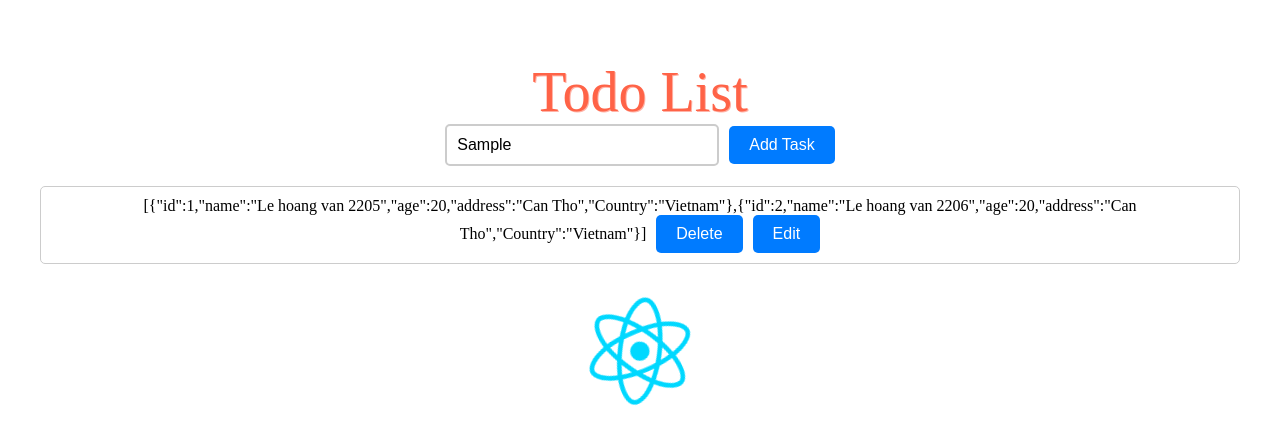
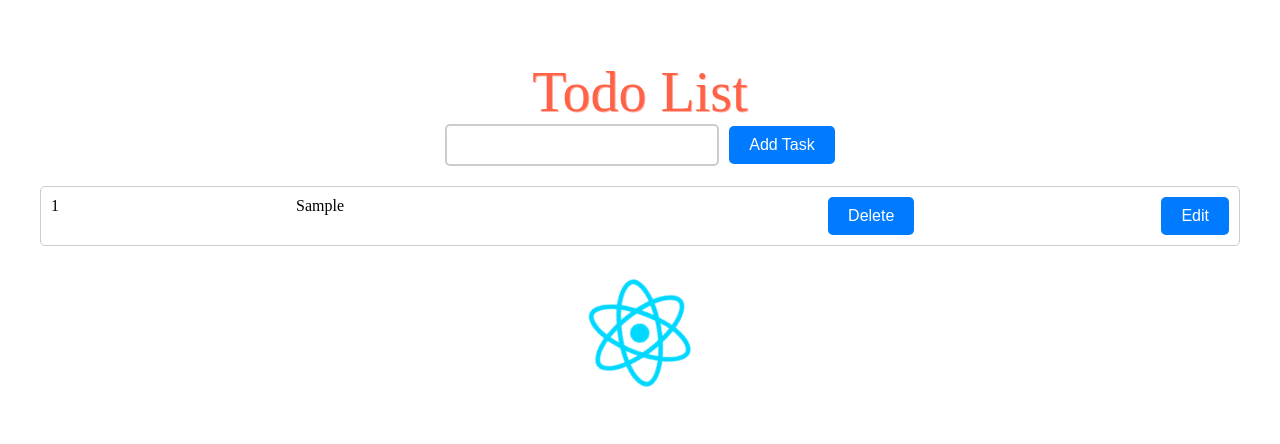
Before and after one commit to lehoangvanwangzan/01-react-vite-vanlh-starter-master, a React (Vite) app: page / in a window 1280 px wide. Both pictures are taken after typing "Sample" into the empty fields and a click on the button "Add Task". Shown: the top 444 px of the page. Built offline with nearby package versions, Linux system fonts and the light colour scheme.

Commit message:
learn video 40

```diff
--- a/src/App.jsx
+++ b/src/App.jsx
@@ -6,19 +6,21 @@ import TodoData from './components/todo/TodoData'
 
 const App = () => {
   const [todoList, setTodoList] = useState([
-    { id: 1, name: "Le hoang van 2205", age: 20, address: "Can Tho", Country: "Vietnam" },
-    { id: 2, name: "Le hoang van 2206", age: 20, address: "Can Tho", Country: "Vietnam" },
+    // { id: 1, name: "Le hoang van 2205", age: 33, address: "Can Tho", Country: "Vietnam" },
+    // { id: 2, name: "Le hoang van 2206", age: 44, address: "Can Tho", Country: "Vietnam" },
   ])
-  const hoidanit = "Le Hoang Van";
-  const age = 20;
-  const data = {
-    name: "Van",
-    age: 20,
-    address: "Can Tho",
-    Country: "Vietnam"
+  const addNewTodo = (name, address) => {
+    const newTodo = {
+      // id: randomIntFromInterval(1, 1000),
+      id: todoList.length + 1,
+      name: name,
+      address: address
+    }
+    setTodoList([...todoList, newTodo]) // Thêm phần tử mới vào mảng
   }
-  const addNewTodo = (name) => {
-    alert(`Call me ${name}`)
+
+  const randomIntFromInterval = (min, max) => {  // min and max included
+    return Math.floor(Math.random() * (max - min + 1) + min)
   }
 
   return (
@@ -28,9 +30,6 @@ const App = () => {
         addNewTodo={addNewTodo} // Truyền hàm xuống component con, để component con gọi hàm này
       />
       <TodoData
-        name={hoidanit}
-        age={age}
-        data={data}
         todoList={todoList}
       />
       <div className="todo-image">
--- a/src/components/todo/TodoData.jsx
+++ b/src/components/todo/TodoData.jsx
@@ -1,19 +1,23 @@
 const TodoData = (props) => {
     //props là một opject{}
-    const { name, age, data, todoList } = props;
-    // const name = props.name;
-    // const age = props.age;
-    // const Country = props.data.Country;
-    // const data = props.data;
-    console.log("Check props:", props);
+    const { todoList } = props;
+    // console.log("Check props:", props);
     return (
         <div className='todo-data'>
-            <div className='todo-item'>
-                <span>{JSON.stringify(props.todoList)}</span>
-                <button> Delete</button>
-                <button> Edit</button>
-            </div>
+            {todoList.map((item, index) => {
+                console.log("Check item:", item);
+                return (
+                    <div className="todo-item" key={index.id}>
+                        <div>{item.id}</div>
+                        <div>{item.name}</div>
+                        <div>{item.address}</div>
+                        <button>Delete</button>
+                        <button>Edit</button>
+                    </div>
+                )
+            }
+            )}
         </div>
     );
 }
-export default TodoData;
+export default TodoData;    //export default TodoData; để có thể import TodoData ở các file khác
--- a/src/components/todo/TodoNew.jsx
+++ b/src/components/todo/TodoNew.jsx
@@ -1,19 +1,24 @@
 import { useState } from 'react';
 const TodoNew = (props) => {
     //useState hook
-    const [valueInput, setValueInput] = useState("van"); // valueInput là state, setValueInput là hàm để thay đổi state
+    const [valueInput, setValueInput] = useState(); // valueInput là state, setValueInput là hàm để thay đổi state
     const { addNewTodo } = props;
     const HandleClicked = () => {
-        alert(`Call me ${valueInput}`);
+        addNewTodo(valueInput);
+        setValueInput(" ");
     }
     const HandleOnChange = (name) => {
-        // console.log("Change", name);
+        // console.log("Change", name, address);
         setValueInput(name);
     }
 
     return (
         <div className='todo-new'>
-            <input type='text' placeholder="Nhập văn bản" onChange={(event) => HandleOnChange(event.target.value)} />
+            <input type='text' placeholder="Nhập tên" onChange={(event) => {
+                HandleOnChange(event.target.value)
+            }}
+                value={valueInput}
+            />
             <button onClick={HandleClicked}> Add Task</button>
         </div>
     );
--- a/src/components/todo/todo.css
+++ b/src/components/todo/todo.css
@@ -83,3 +83,8 @@
         animation: logo-spin infinite 20s linear;
     }
 }
+
+.todo-item {
+    display: flex;
+    justify-content: space-between;
+}
```
